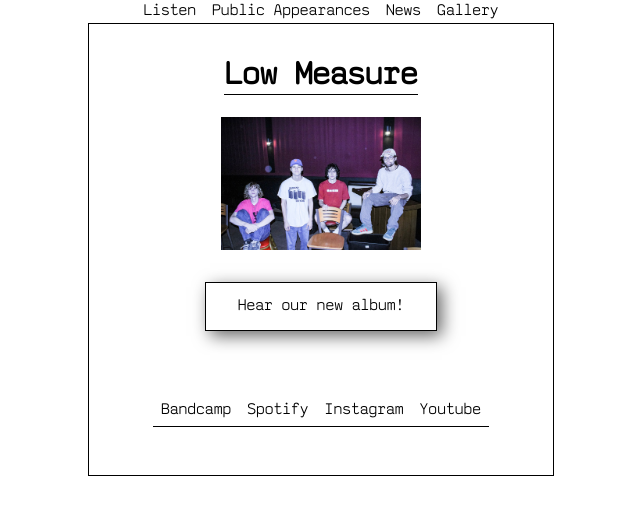
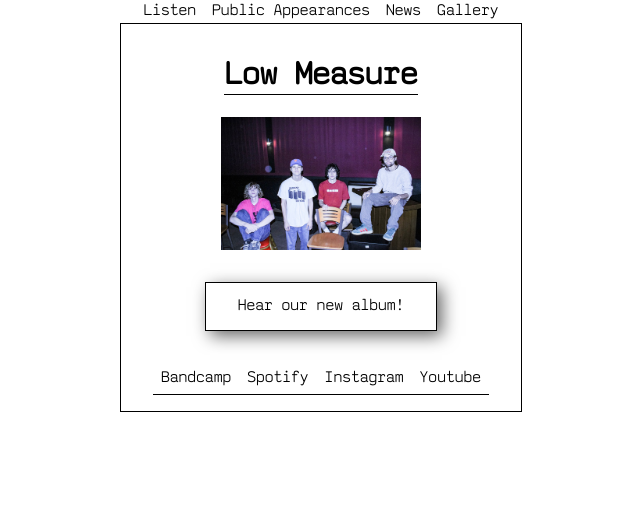
Before and after one commit to lowmeasure/lowmeasure.github.io, a Jekyll site: the page built from index.html, in a window 1280 px wide. Shown: the top 515 px of the page, without its empty margins (319-959 px from the left). Built offline with Jekyll 4.4.1, drawn with Linux system fonts in a browser that asks for light colours.

Commit message:
Lil fixes

```diff
--- a/assets/css/style.css
+++ b/assets/css/style.css
@@ -32,8 +32,6 @@
   text-align: center;
 }
 
-
-
 footer {
   display: flex;
   justify-content: center;
@@ -43,7 +41,7 @@
   display: flex;
   flex-direction: row;
   border-bottom: 0.0625rem solid black;
-  margin: 2rem;
+  margin: 0.5 1rem 1rem 1rem;
   flex-wrap: wrap;
 }
 
@@ -149,6 +147,7 @@
   height: 100%;
   width: 100%;
   align-items: center;
+  padding-bottom: 2rem;
 }
 
 div.stream-modal.active {
@@ -205,6 +204,7 @@
   }
   .main-nav {
     display: none;
+    justify-content: center;
     flex-direction: column;
     position: fixed;
     top: 0;
@@ -212,7 +212,6 @@
     height: 100%;
     width: 100%;
     background-color: rgba(255,255,255, 0.9);
-    padding-top: 3.5rem;
   }
 
   .main-nav.active {
@@ -239,7 +238,11 @@
     right: 1rem;
     z-index: 1000;
   }
-img.gallery-photo {
-  width: 80%;
+  img.gallery-photo {
+    width: 80%;
+  }
+
+  div.stream-modal {
+    justify-content: center;
+  }
 }
-}
--- a/assets/js/script.js
+++ b/assets/js/script.js
@@ -7,12 +7,12 @@
   const streamMenu = document.getElementById("stream-modal-content");
 
   hamburger.addEventListener('click', function() {
-    if(!streamModal.classList.contains("active"))
+    if(streamModal == null || !streamModal.classList.contains("active"))
       mainNav.classList.toggle('active');
   });
 
   document.addEventListener("click", function() {
-    if((streamModal.contains(event.target) || hamburger.contains(event.target)) && streamModal.classList.contains("active") && !streamMenu.contains(event.target)){
+    if( streamModal != null && (streamModal.contains(event.target) || hamburger.contains(event.target)) && streamModal.classList.contains("active") && !streamMenu.contains(event.target)){
       console.log("passed")
       streamModal.classList.remove('active');
     }
--- a/index.html
+++ b/index.html
@@ -4,7 +4,7 @@
 ---
 <section id="CTA">
   <img id="hero-photo" src="assets/images/lm_photo3.jpg" alt="band photo"/>
-  <button class="stream-link" onclick="showStreamingLinks()"<h4>Hear our new album!</h4></button>
+  <button class="stream-link link" onclick="showStreamingLinks()"<h4>Hear our new album!</h4></button>
   <div class="stream-modal" id="stream-modal">
     <div class="stream-modal-content" id="stream-modal-content">
       <a href="https://lowmeasure.bandcamp.com" class="link">Bandcamp</a>
```
